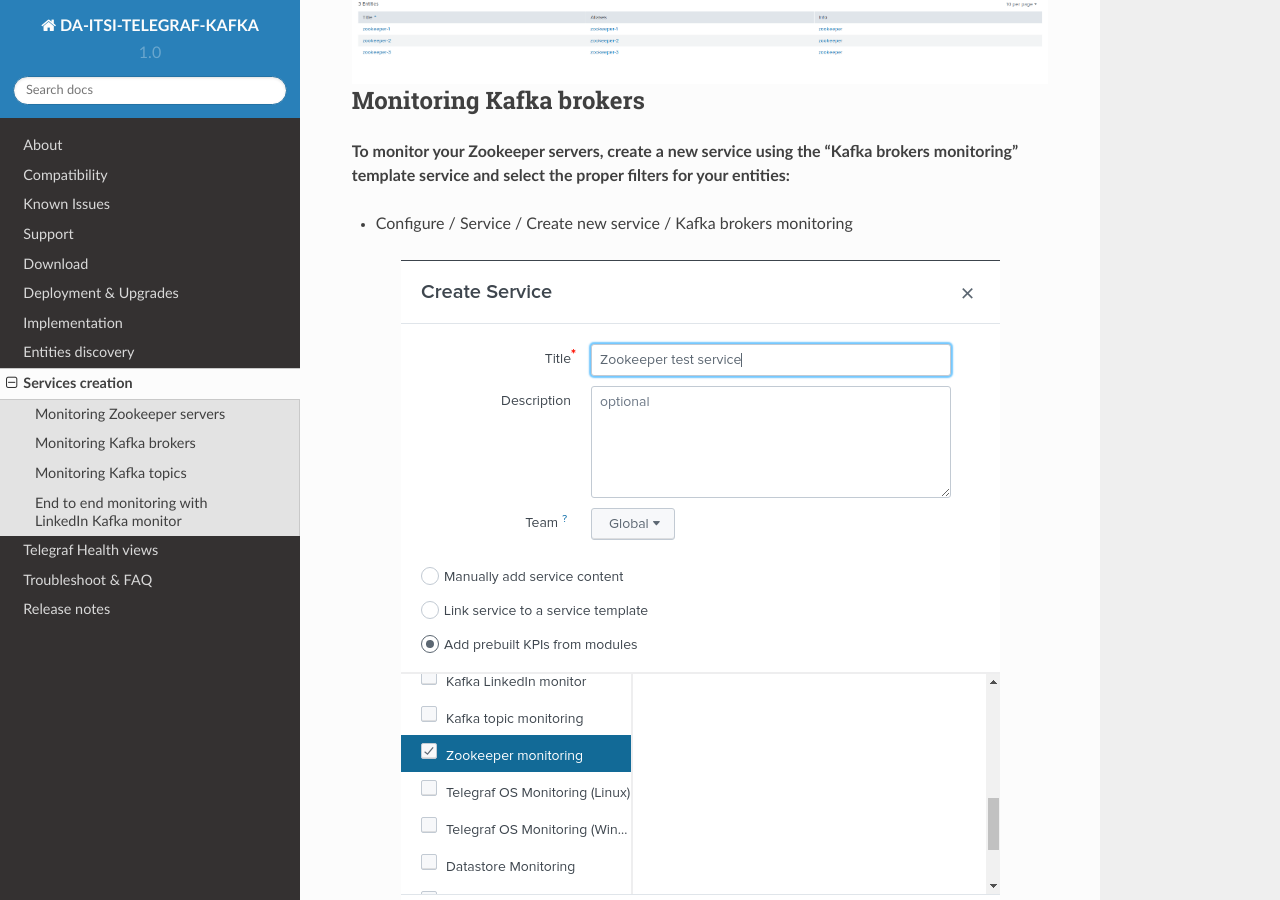
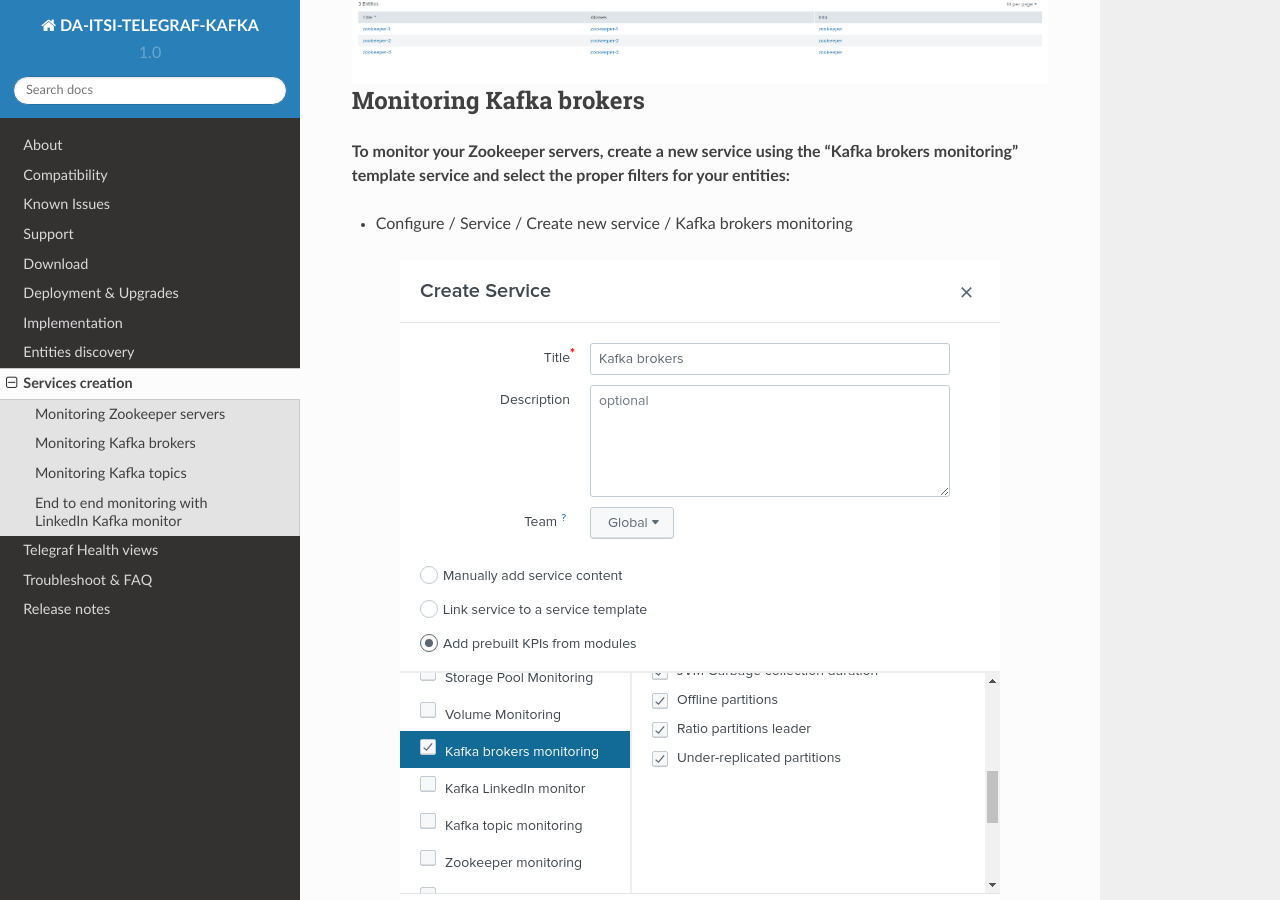
Before and after one commit to guilhemmarchand/DA-ITSI-TELEGRAF-KAFKA, a Sphinx documentation site: the page built from docs/service_creation.rst, in a window 1280 px wide and 900 px high, scrolled down 1963 px. Built offline with Sphinx 7.4.7 and the Read the Docs theme 2.0.0, drawn with Linux system fonts in a browser that asks for light colours.

Commit message:
docs in progress

```diff
--- a/docs/service_creation.rst
+++ b/docs/service_creation.rst
@@ -41,12 +41,12 @@
 
 * Configure / Service / Create new service / Kafka brokers monitoring
 
-.. image:: img/service_zookeeper_pic1.png
-   :alt: service_zookeeper_pic1.png
+.. image:: img/service_kafka_broker_pic1.png
+   :alt: service_kafka_broker_pic1.png
    :align: center
 
-.. image:: img/service_zookeeper_pic2.png
-   :alt: service_zookeeper_pic2.png
+.. image:: img/service_kafka_broker_pic2.png
+   :alt: service_kafka_broker_pic2.png
    :align: center
 
 Monitoring Kafka topics
@@ -56,12 +56,12 @@
 
 * Configure / Service / Create new service / ZKafka topic monitoring
 
-.. image:: img/service_zookeeper_pic1.png
-   :alt: service_zookeeper_pic1.png
+.. image:: img/service_kafka_topic_pic1.png
+   :alt: service_kafka_topic_pic1.png
    :align: center
 
-.. image:: img/service_zookeeper_pic2.png
-   :alt: service_zookeeper_pic2.png
+.. image:: img/service_kafka_topic_pic2.png
+   :alt: service_kafka_topic_pic2.png
    :align: center
 
 
@@ -72,10 +72,10 @@
 
 * Configure / Service / Create new service / Kafka LinkedIn monitor
 
-.. image:: img/service_zookeeper_pic1.png
-   :alt: service_zookeeper_pic1.png
+.. image:: img/service_kafka_monitor_pic1.png
+   :alt: service_kafka_monitor_pic1.png
    :align: center
 
-.. image:: img/service_zookeeper_pic2.png
-   :alt: service_zookeeper_pic2.png
+.. image:: img/service_kafka_monitor_pic2.png
+   :alt: service_kafka_monitor_pic2.png
    :align: center
```
Also changed, not shown: docs/img/service_kafka_broker_pic1.png (added), docs/img/service_kafka_broker_pic2.png (added), docs/img/service_kafka_monitor_pic1.png (added), docs/img/service_kafka_monitor_pic2.png (added), docs/img/service_kafka_topic_pic1.png (added), docs/img/service_kafka_topic_pic2.png (added).
